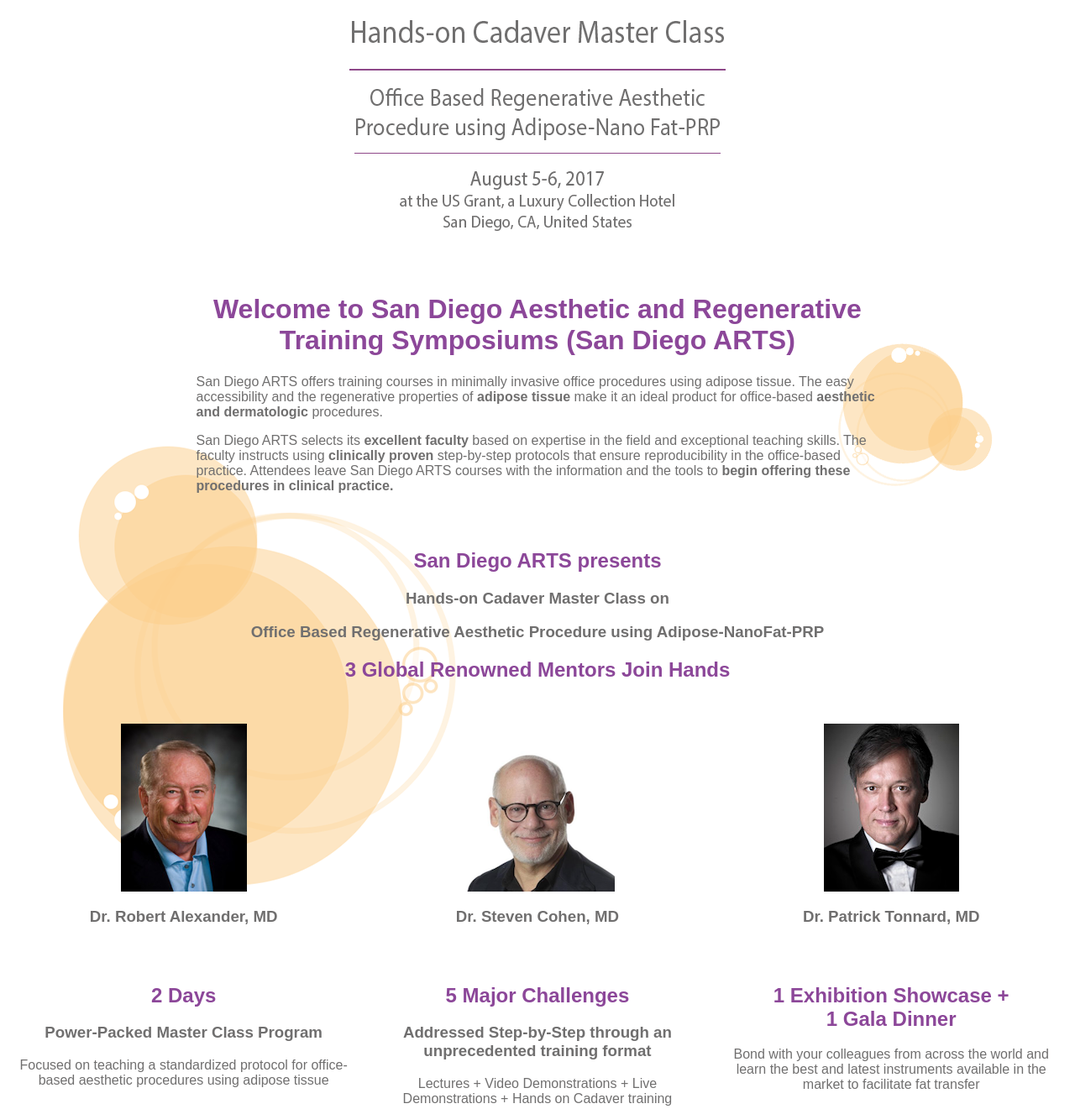
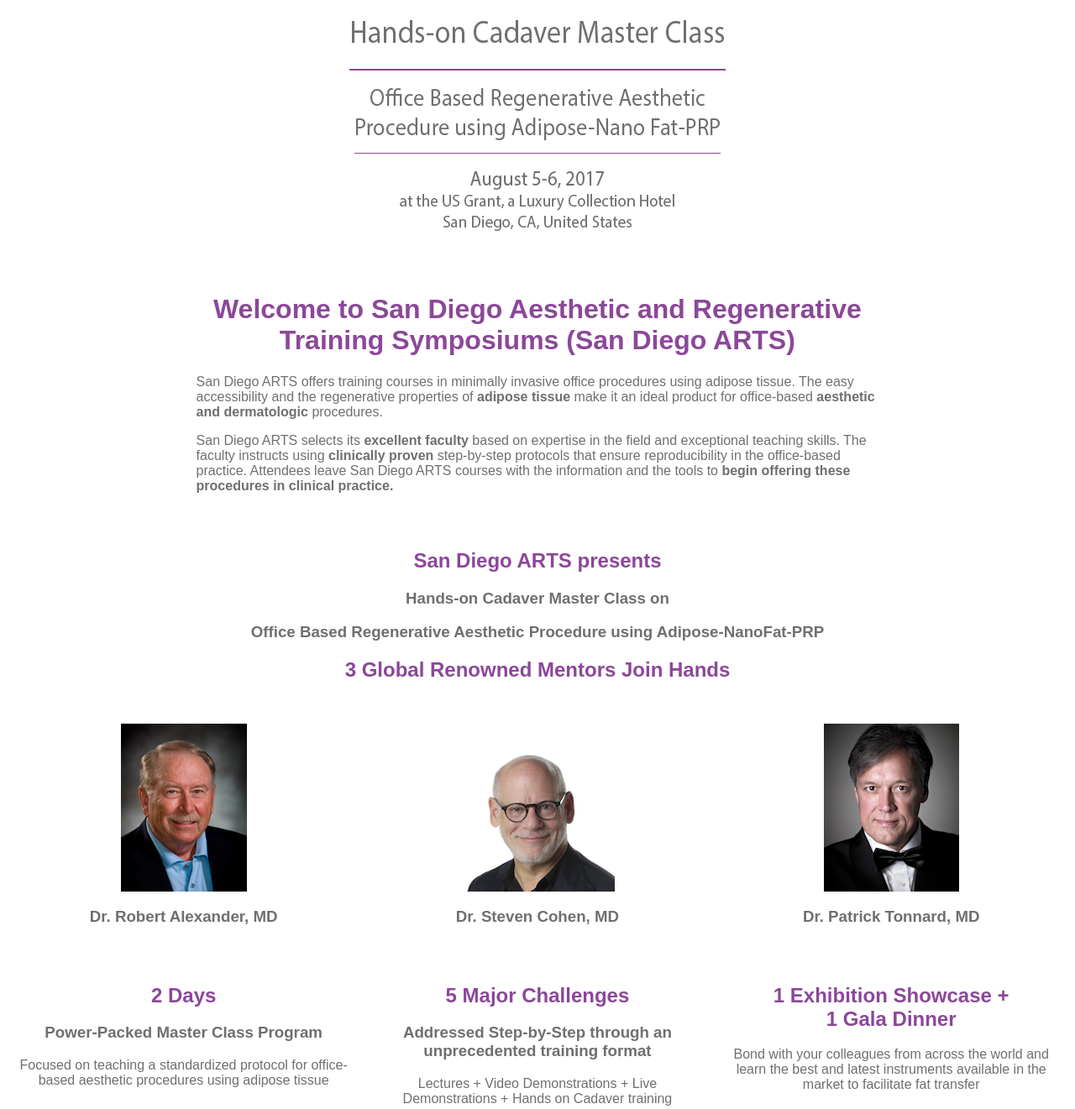
Before and after one commit to alexxisroxxanne/sandiegoarts, a PHP site: page /index.php in a window 1280 px wide. Shown: the part 304-1625 px from the top of the page at 84% size. Run offline with PHP 8.4, Linux system fonts and the light colour scheme.

Commit message:
Remove background image to keep styling clean

```diff
--- a/styles.css
+++ b/styles.css
@@ -42,9 +42,6 @@
 .flex {
   display: flex;
 }
-.padded {
-  /*padding: 0 3.5em;*/
-}
 .header {
   color: #8c4799;
 }
@@ -53,10 +50,8 @@
   font-size: 12px;
 }
 .container {
-  background-image: url('assets/sdartsbackground.png');
-  background-position: center;
-  background-repeat: no-repeat;
-  background-attachment: fixed;
+  position: relative;
+  overflow: hidden;
 }
 .nav-bar {
   text-align: center;
```
